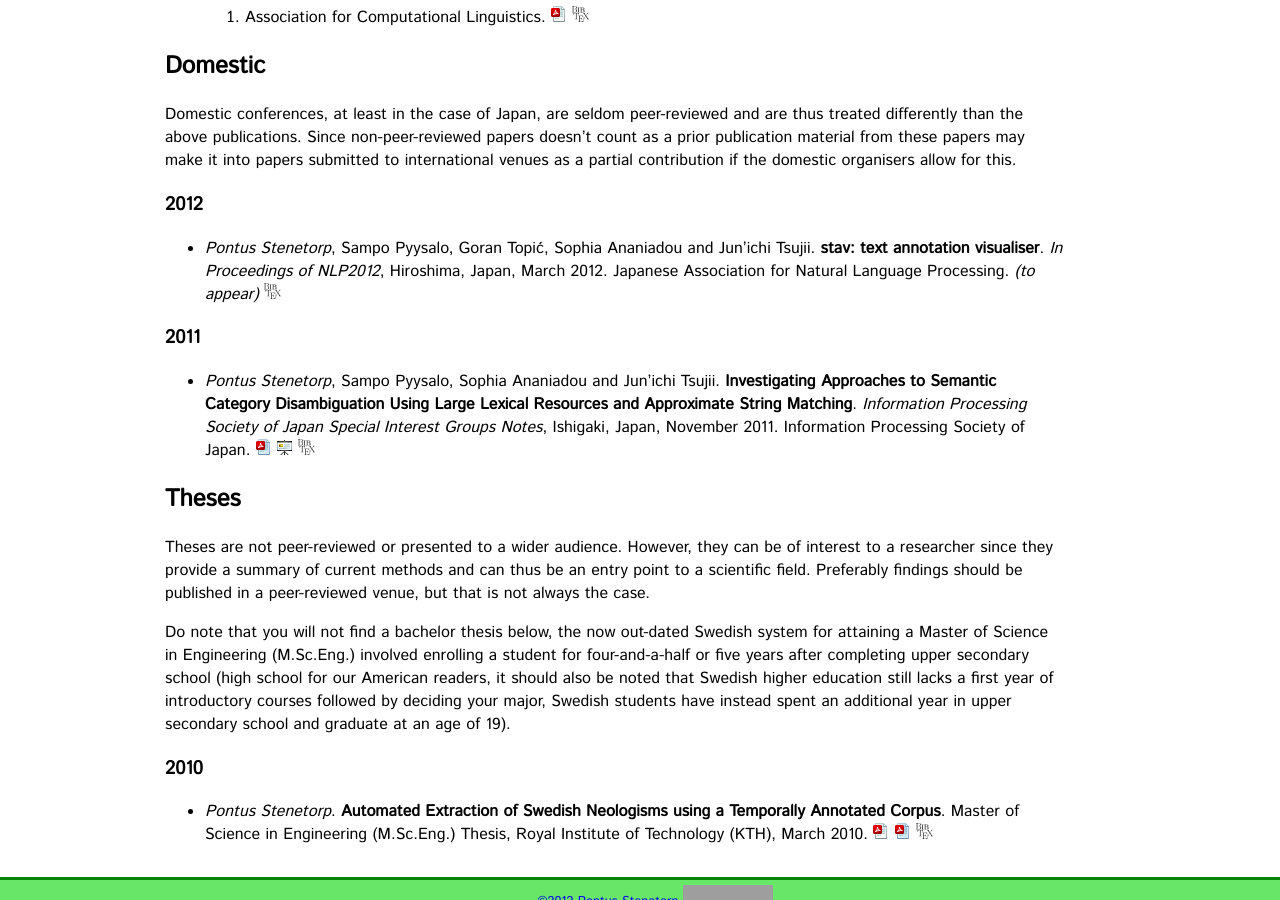
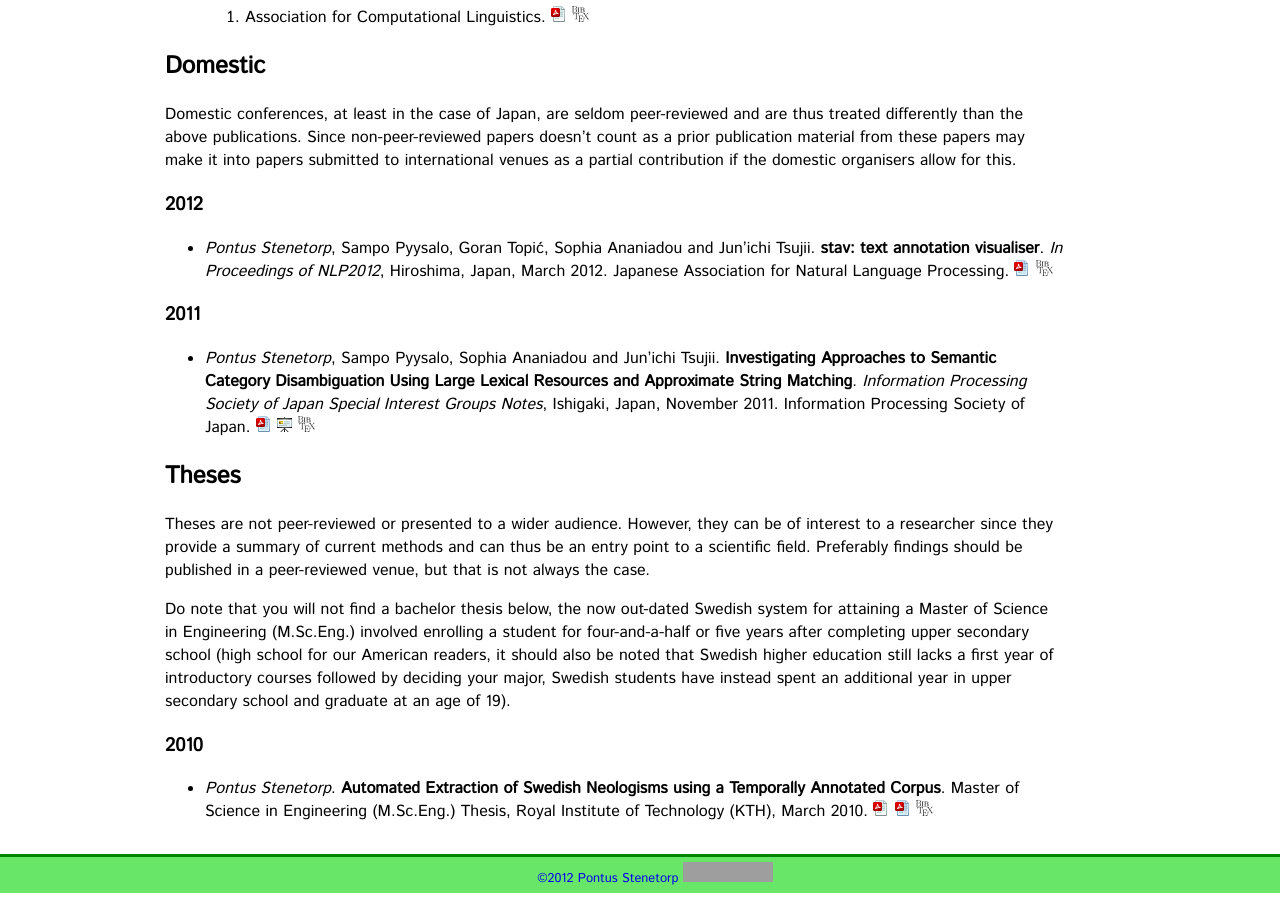
Before and after one commit to gbouchar/ninjin.github.io, a Jekyll site: the page built from publications.md, in a window 1280 px wide and 900 px high, scrolled down 1219 px. Built offline with Jekyll 4.4.1, drawn with Linux system fonts in a browser that asks for light colours; some web fonts are replaced; Markdown is read by kramdown in place of the engine named in the settings; grey boxes are pictures that could not be loaded.

Commit message:
NLP2012 has gone live, pushing publication details.

```diff
--- a/publications.md
+++ b/publications.md
@@ -111,7 +111,8 @@ a partial contribution if the domestic organisers allow for this.
 * *Pontus Stenetorp*, Sampo Pyysalo, Goran Topić, Sophia Ananiadou
     and Jun'ichi Tsujii. **stav: text annotation visualiser**. *In Proceedings
     of NLP2012*, Hiroshima, Japan, March 2012. Japanese Association for
-    Natural Language Processing. *(to appear)*
+    Natural Language Processing.
+    [![Local PDF][local_pdf_icon]][stenetorp2012stav]
     [![BibTeX][bibtex_icon]][stenetorp2012stav_bib]
 
 ### 2011 ###
--- a/stenetorp2012stav.bib.txt
+++ b/stenetorp2012stav.bib.txt
@@ -1,5 +1,5 @@
 @inproceedings{stenetorp2012stav,
-    author      = {Stenetorp, Pontus and Pyysalo, Sampo and Topi\'{c}, Goran
+    author      = {Stenetorp, Pontus and Topi\'{c}, Goran and Pyysalo, Sampo
             and Ananiadou, Sophia and Tsujii, Jun'ichi},
     title       = {{stav}: text annotation visualiser},
     booktitle   = {Proceedings of NLP2012},
@@ -7,5 +7,4 @@
     year        = {2012},
     address     = {Hiroshima, Japan},
     publisher   = {Japanese Association for Natural Language Processing},
-    note        = {to appear},
 }
```
Also changed, not shown: other parts of publications.md (+1 -0 lines).
